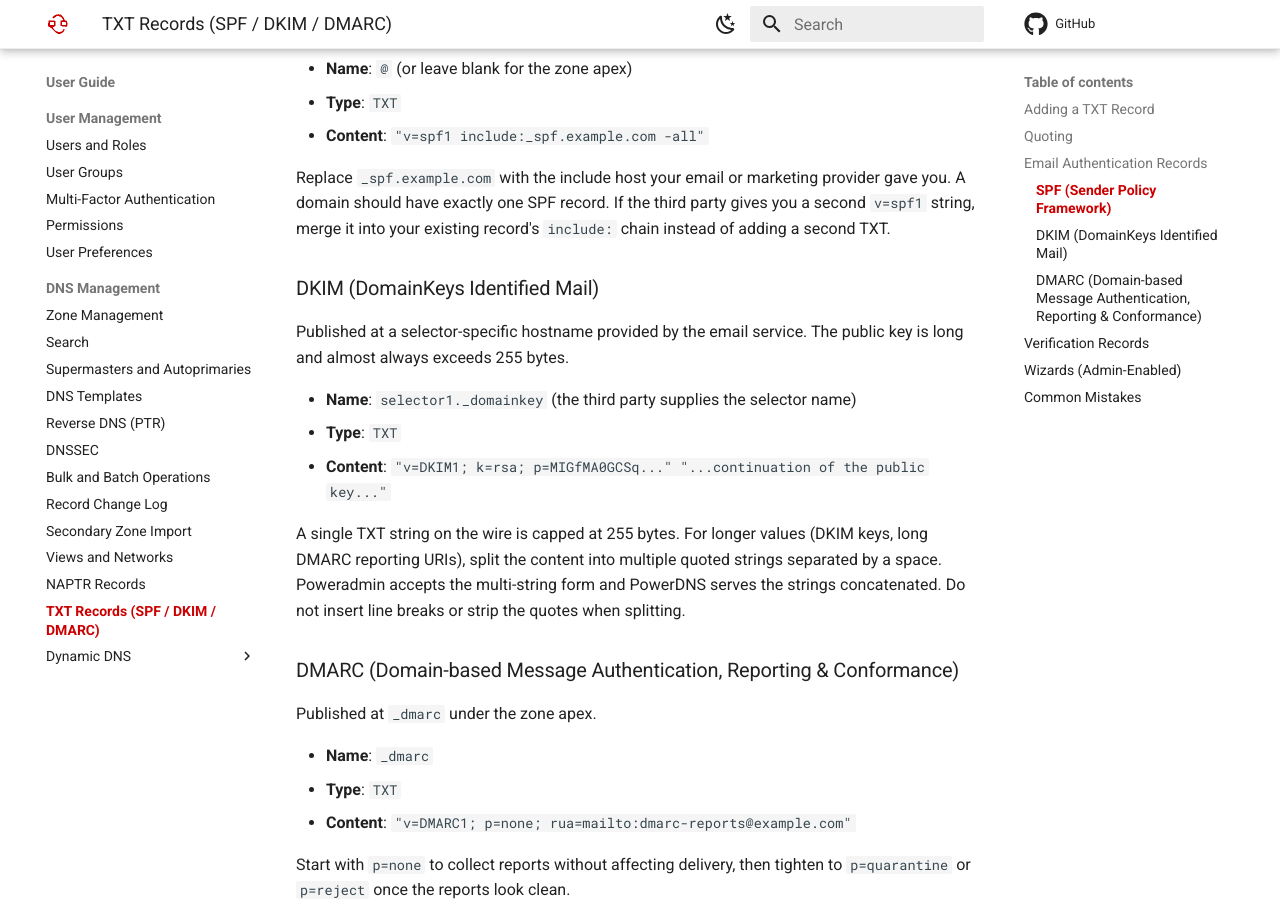
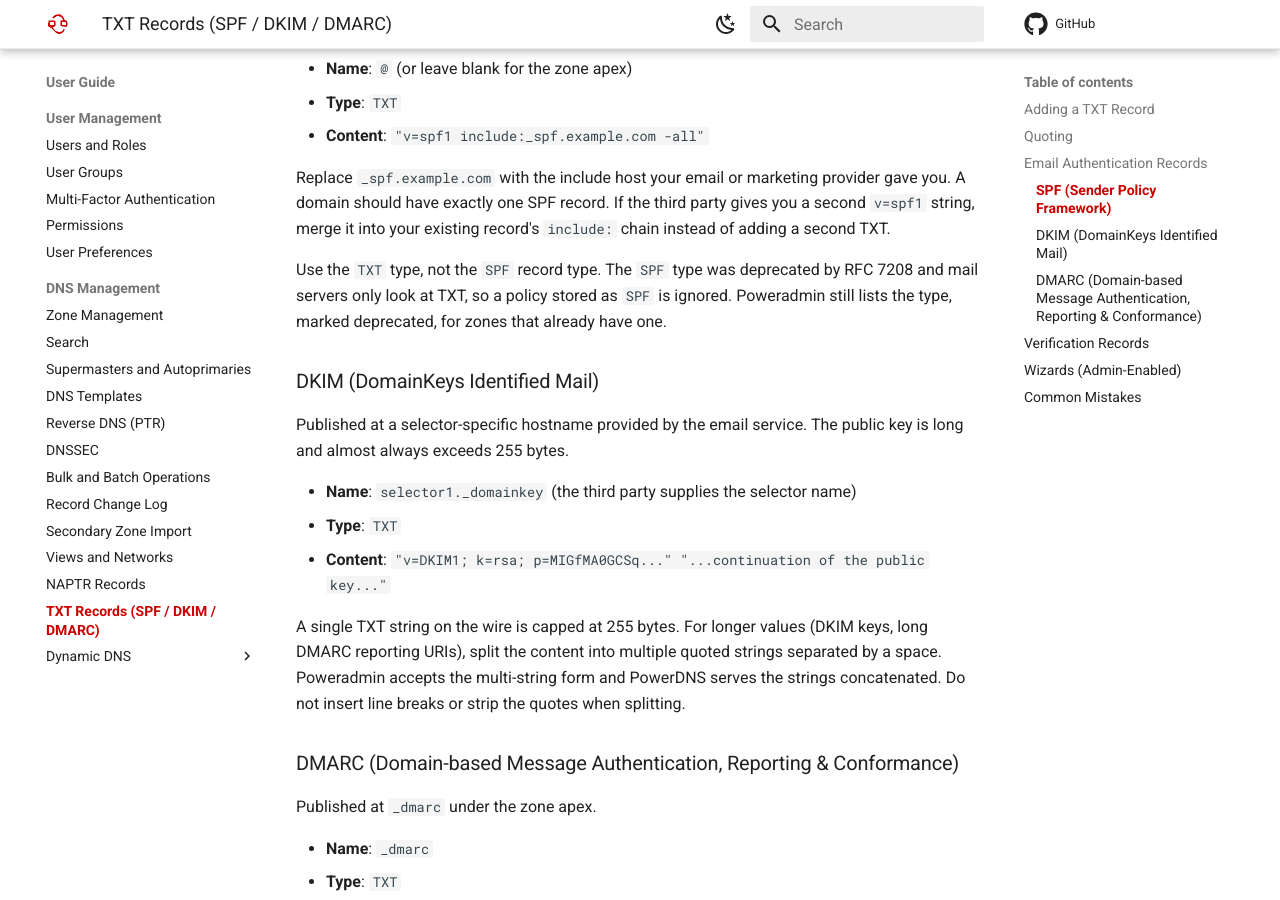
Before and after one commit to poweradmin/poweradmin-docs, an MkDocs documentation site: the page built from docs/user-guide/txt-records.md, in a window 1280 px wide and 900 px high, scrolled down 1529 px. Built offline with MkDocs 1.6.1 and Material for MkDocs 9.7.7, drawn with Linux system fonts in a browser that asks for light colours; comment, search, counter and statistics services are not loaded.

Commit message:
docs(user-guide): tell readers to use TXT rather than the deprecated SPF type

```diff
--- a/docs/user-guide/txt-records.md
+++ b/docs/user-guide/txt-records.md
@@ -44,6 +44,8 @@ Published at the zone apex. Tells receivers which servers may send mail on behal
 - **Content**: `"v=spf1 include:_spf.example.com -all"`
 
 Replace `_spf.example.com` with the include host your email or marketing provider gave you. A domain should have exactly one SPF record. If the third party gives you a second `v=spf1` string, merge it into your existing record's `include:` chain instead of adding a second TXT.
+
+Use the `TXT` type, not the `SPF` record type. The `SPF` type was deprecated by RFC 7208 and mail servers only look at TXT, so a policy stored as `SPF` is ignored. Poweradmin still lists the type, marked deprecated, for zones that already have one.
 
 ### DKIM (DomainKeys Identified Mail)
 
```
